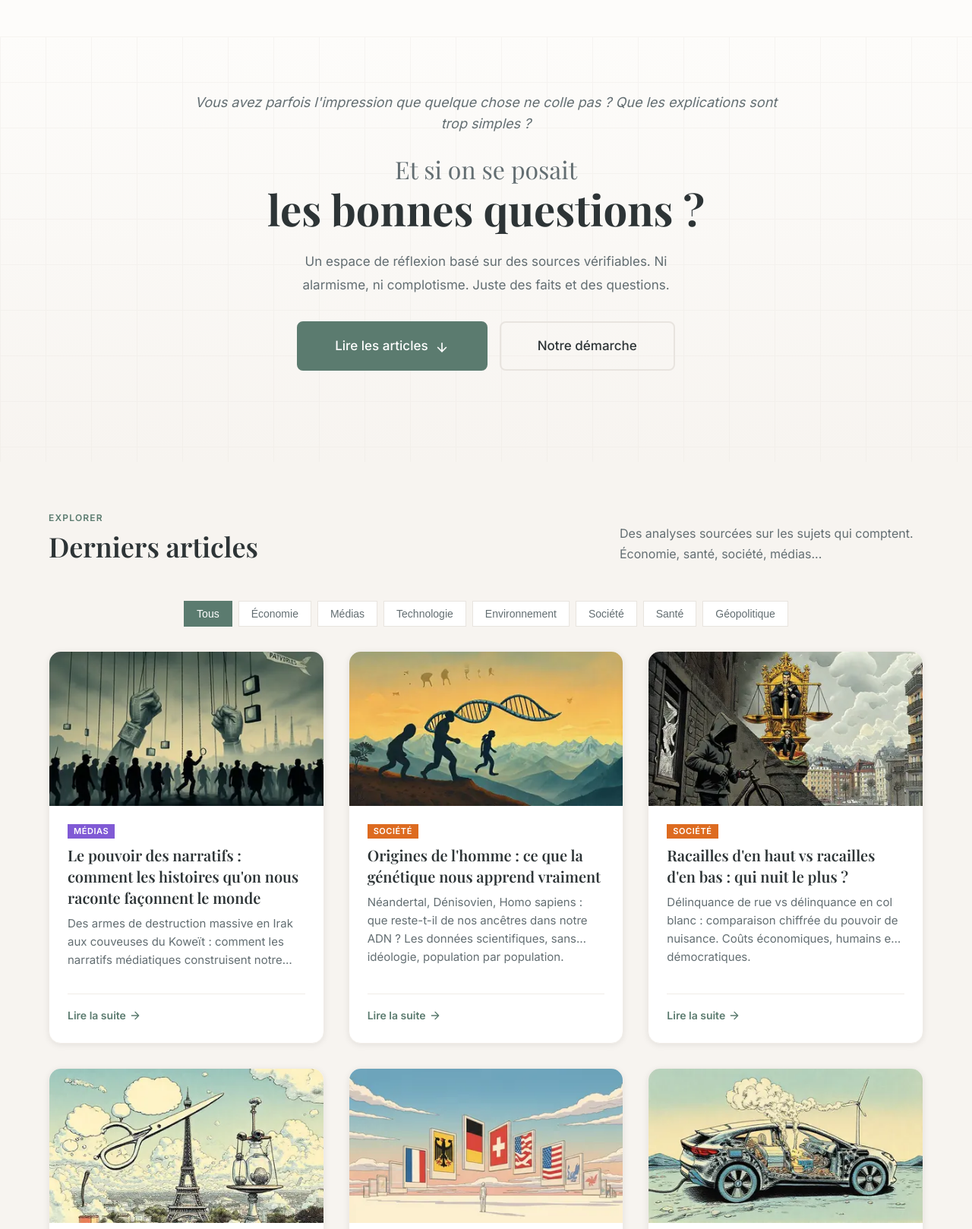
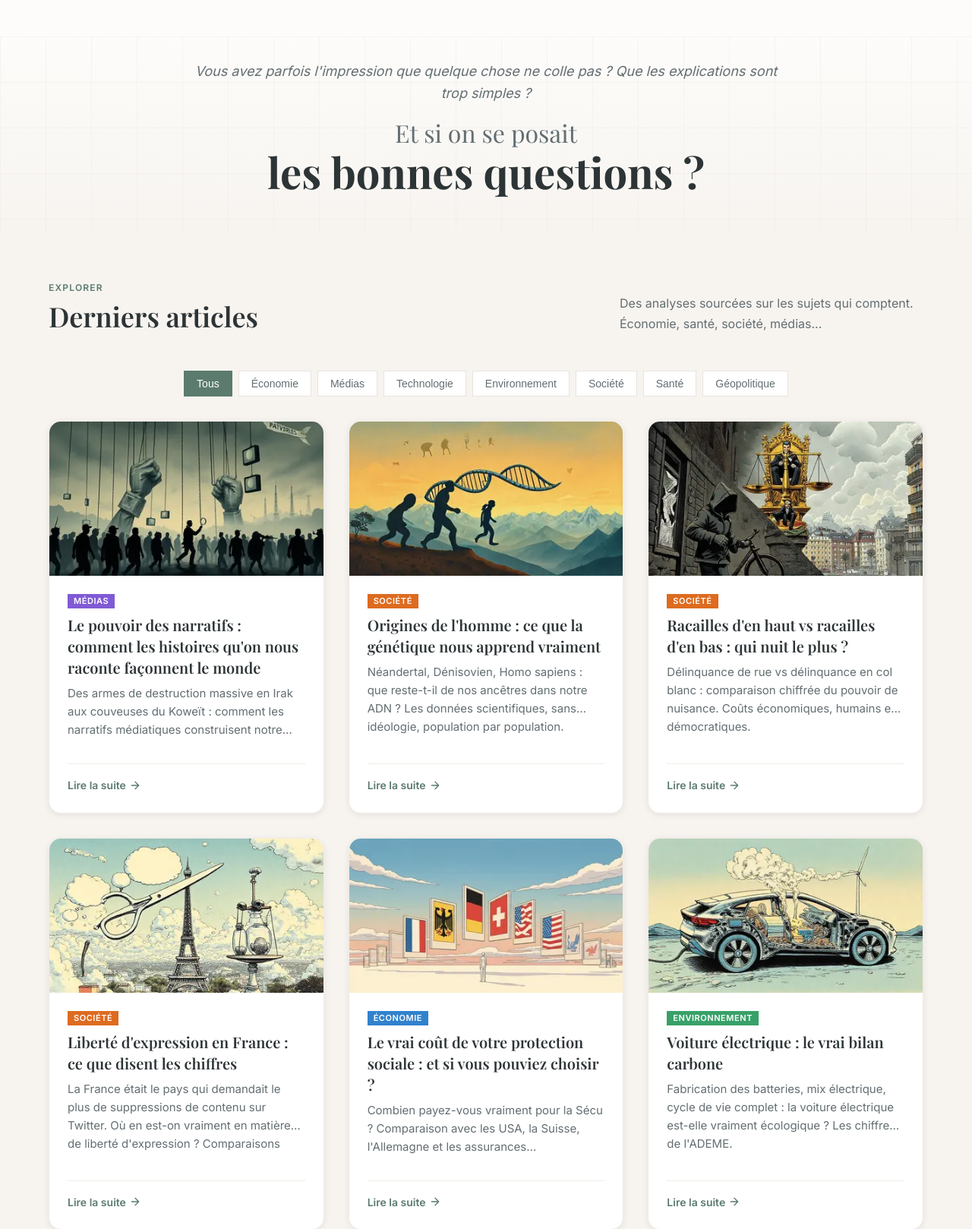
Before and after one commit to friteuseb/reveildouceur, a PHP site: page / in a window 1280 px wide. Shown: the part 214-1832 px from the top of the page at 76% size. Run offline with PHP 8.4, Linux system fonts and the light colour scheme.

Commit message:
Hero compact: réduction pour accès rapide aux articles
- Suppression du sous-titre et des boutons d'action
- Réduction de la hauteur du hero
- Les articles sont visibles immédiatement

🤖 Generated with [Claude Code](https://claude.com/claude-code)

Co-Authored-By: Claude <noreply@anthropic.com>

```diff
--- a/css/style.css
+++ b/css/style.css
@@ -851,6 +851,29 @@ main {
   color: var(--color-text-muted);
   text-transform: uppercase;
   letter-spacing: 0.08em;
+}
+
+/* Hero compact variant */
+.hero--compact {
+  min-height: auto;
+}
+
+.hero--compact .hero__content {
+  padding: var(--space-xl) 0 var(--space-2xl);
+}
+
+.hero--compact .hero__intro {
+  margin-bottom: var(--space-md);
+}
+
+.hero--compact .hero__title {
+  margin-bottom: 0;
+}
+
+@media (max-width: 640px) {
+  .hero--compact .hero__content {
+    padding: var(--space-lg) 0 var(--space-xl);
+  }
 }
 
 @media (max-width: 640px) {
--- a/index.php
+++ b/index.php
@@ -176,7 +176,7 @@ if ($_SERVER['REQUEST_METHOD'] === 'POST' && isset($_POST['suggestion_form'])) {
 
   <main id="main-content">
     <!-- Hero Section -->
-    <section class="hero">
+    <section class="hero hero--compact">
       <div class="hero__background">
         <div class="hero__gradient"></div>
         <div class="hero__pattern"></div>
@@ -190,19 +190,6 @@ if ($_SERVER['REQUEST_METHOD'] === 'POST' && isset($_POST['suggestion_form'])) {
           <span class="hero__title-line">Et si on se posait</span>
           <span class="hero__title-accent">les bonnes questions ?</span>
         </h1>
-        <p class="hero__subtitle">
-          Un espace de réflexion basé sur des sources vérifiables.
-          Ni alarmisme, ni complotisme. Juste des faits et des questions.
-        </p>
-        <div class="hero__actions">
-          <a href="#articles-section" class="btn btn--primary btn--lg">
-            Lire les articles
-            <svg width="20" height="20" viewBox="0 0 24 24" fill="none" stroke="currentColor" stroke-width="2">
-              <path d="M12 5v14M5 12l7 7 7-7"/>
-            </svg>
-          </a>
-          <a href="/a-propos.php" class="btn btn--outline btn--lg">Notre démarche</a>
-        </div>
       </div>
     </section>
 
```
